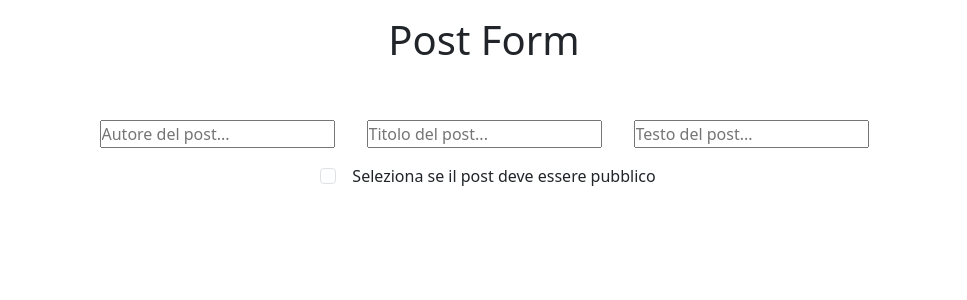
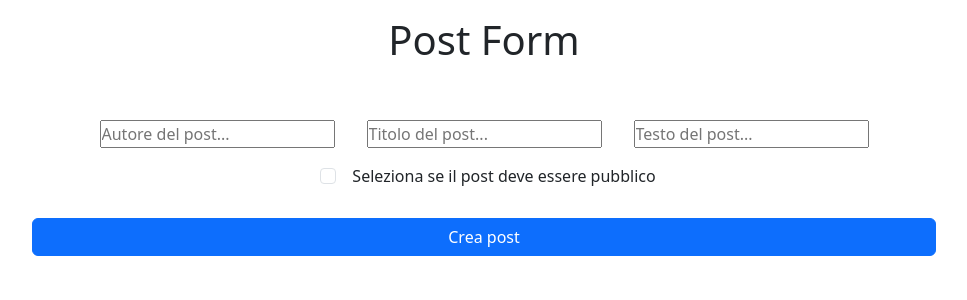
Before and after one commit to saverio-mandarano/react-post-form, a React (Vite) app: page / in a window 1280 px wide. Shown: the top 300 px of the page, without its empty margins (156-1123 px from the left). Built offline with nearby package versions, Linux system fonts and the light colour scheme.

Commit message:
aggiunto bottone di submit, variabile di stato e funzione per gestire l'invio del form

```diff
--- a/src/App.jsx
+++ b/src/App.jsx
@@ -1,7 +1,7 @@
 import { useState } from "react";
 
 function App() {
-  //creo var di stato per la gestione dei dati del form, inizializzati vuoti
+  //creo var (oggetto) per la gestione dei dati del form, inizializzati vuoti
   const [formData, setFormData] = useState({
     author: "",
     title: "",
@@ -11,13 +11,36 @@ function App() {
 
   // creo funzione per aggiornare i valori del form
   function handleFormData(e) {
-    const value =
-      e.target.type === "checkbox" ? e.target.checked : e.target.value;
+    // const value =
+    //   e.target.type === "checkbox" ? e.target.checked : e.target.value;
+    // setFormData({
+    //   ...formData,
+    //   [e.target.name]: value,
+    // });
 
-    setFormData({
-      ...formData,
-      [e.target.name]: value,
-    });
+    //destrutturazione oggetto event (e)
+    const { type, name, value, checked } = e.target;
+
+    const targetValue = type === "checkbox" ? checked : value;
+
+    // setFormData({
+    //   ...formData,
+    //   [name]: targetValue,
+    // });
+
+    setFormData((prev) => ({
+      ...prev,
+      [name]: targetValue,
+    }));
+  }
+
+  //var di stato per memorizzare post inviato
+  const [post, setPost] = useState(null);
+
+  //funziona di gestione invio del form
+  function handleSubmit(e) {
+    e.preventDefault();
+    setPost(formData);
   }
 
   return (
@@ -27,7 +50,10 @@ function App() {
       </header>
       <main>
         <div className="container w-75">
-          <form className="p-3">
+          <form
+            className="p-3 d-flex justify-content-center flex-column"
+            onSubmit={handleSubmit}
+          >
             <div className="row">
               <div className="col d-flex justify-content-center">
                 <input
@@ -68,6 +94,9 @@ function App() {
                 Seleziona se il post deve essere pubblico
               </label>
             </div>
+            <button type="submit" className="btn btn-primary mt-3 ">
+              Crea post
+            </button>
           </form>
         </div>
       </main>
@@ -76,11 +105,3 @@ function App() {
 }
 
 export default App;
-
-//
-// I dati che il form dovrà inviare sono i seguenti:
-
-// author (string) - L’autore del post
-// title (string) - Il titolo del post
-// body (string) - Il testo del post
-// public (boolean) - Se il post deve essere pubblico (true) o una bozza (false) [checkbox]
```
